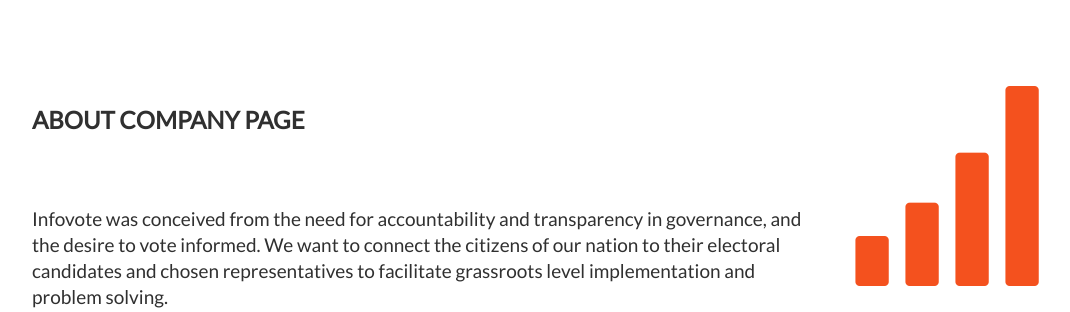
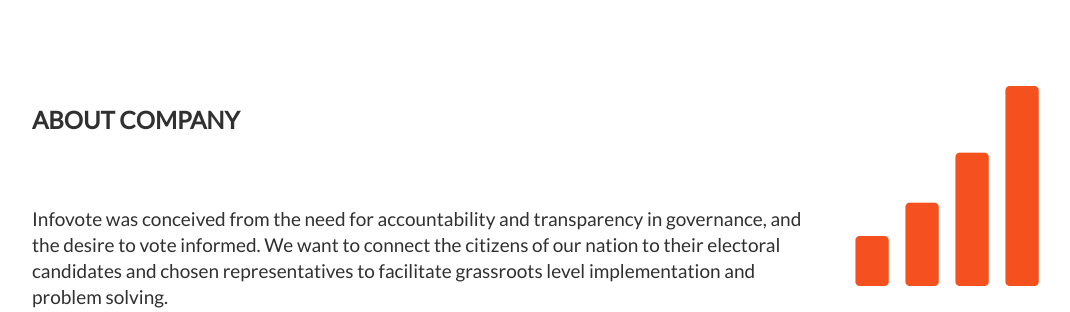
Before and after one commit to himanshurawlani/InfoVote, a Django app: page /info/ in a window 1280 px wide. Shown: the part 422-734 px from the top of the page, without its empty margins (18-1088 px from the left). Run offline with Django 3.2, Linux system fonts and the light colour scheme; some libraries are stand-ins or nearby versions.

Commit message:
Updated homepage

```diff
--- a/info/templates/info/home.html
+++ b/info/templates/info/home.html
@@ -274,7 +274,7 @@
 <div id="about" class="container-fluid">
   <div class="row">
     <div class="col-sm-8">
-      <h2>About Company Page</h2><br>
+      <h2>About Company</h2><br>
       <h4>Infovote was conceived from the need for accountability and transparency in governance, and the desire to vote informed. We want to connect the citizens of our nation to their electoral candidates and chosen representatives to facilitate grassroots level implementation and problem solving.</h4><br>
       <p>Through our website and application we provide web-users with essential candidate, political party and constituency data on a mobile platform, available anytime, anywhere.
       We also provide a medium for electoral candidates and representatives holding office to create their profile which lists their activities, opinions, achievements as well as enables them to carry out surveys and feedback collection projects. </p>
```
